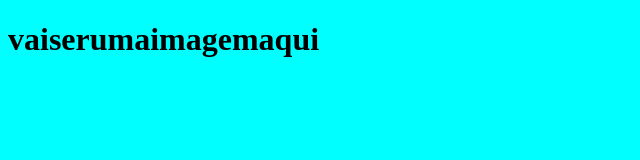
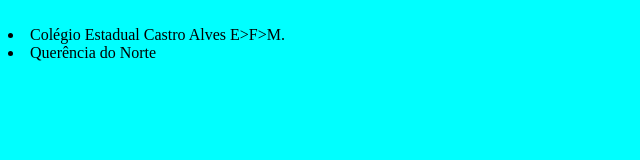
Before and after one commit to 021Andre/Junior, a plain HTML site: page index.html in a window 1280 px wide. Shown: the whole page, without its empty margins (0-640 px from the left). Drawn offline with Linux system fonts and the light colour scheme.

Commit message:
Update index.html

```diff
--- a/index.html
+++ b/index.html
@@ -7,8 +7,13 @@
     <title>Document</title>
     <link rel="stylesheet" href="style.css">
 </head>
-<body>
-   <h1>vaiserumaimagemaqui</h1>
-
+<bory>
+    <header>
+   <img scr="img01-1 (1).jpg" alt=""
+    <ul>
+         <li>Colégio Estadual Castro Alves E>F>M.</li>
+        <li>Querência do Norte</li>
+    </ul>
+    </header>
 </body>
 </html>
```
